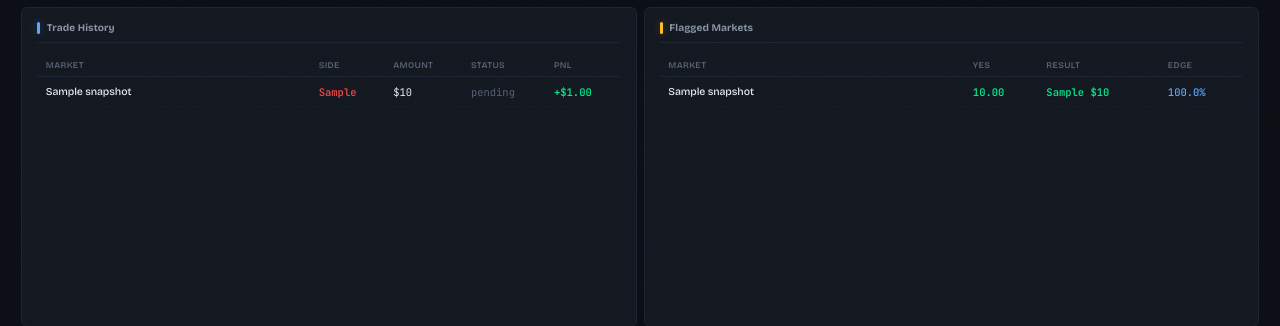
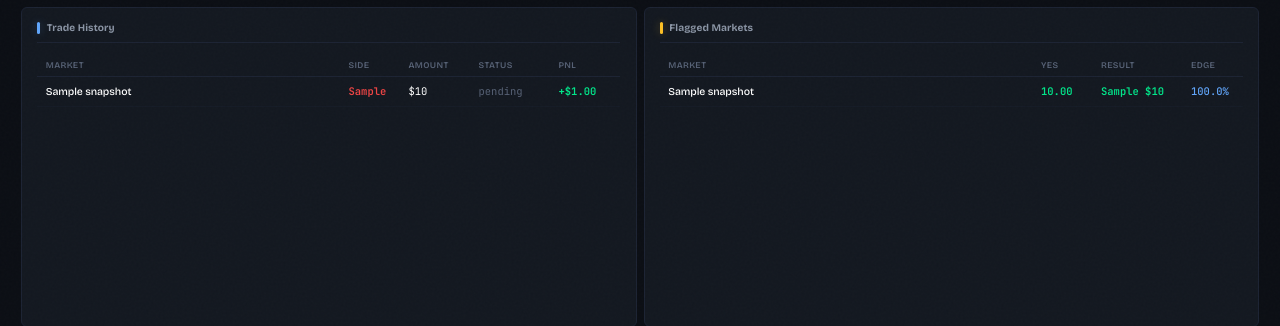
Before and after one commit to harrymcdonagh/polymarket-bot, a FastAPI app: page / in a window 1280 px wide. Shown: the part 464-790 px from the top of the page. Run offline with FastAPI, Linux system fonts and the light colour scheme; tables that the repository leaves empty hold one stand-in row (values such as "Sample post"); data that the repository does not hold is empty; parts of the project's set-up code (start-up, migrations or seed data) failed here and were passed over.

Commit message:
fix: uniform column widths with wrapping market names and white text
- Use table-layout:fixed with colgroup for consistent column widths
- Market column takes remaining space, data columns fixed width
- Long market titles wrap naturally, increasing row height
- All table text now white (#fff) for better readability
- Data cells aligned to top so they stay neat when rows expand

Co-Authored-By: Claude Opus 4.6 <noreply@anthropic.com>

```diff
--- a/src/dashboard/static/style.css
+++ b/src/dashboard/static/style.css
@@ -400,6 +400,7 @@ table {
     width: 100%;
     border-collapse: collapse;
     font-size: 0.75rem;
+    table-layout: fixed;
 }
 
 th {
@@ -421,15 +422,15 @@ th {
 td {
     padding: 0.5rem 0.6rem;
     border-bottom: 1px solid var(--border-subtle);
-    color: var(--text);
+    color: #fff;
     transition: color 0.15s var(--ease);
+    vertical-align: top;
+    white-space: nowrap;
 }
 
 td:first-child {
+    white-space: normal;
     word-break: break-word;
-    min-width: 200px;
-    max-width: 400px;
-    white-space: normal;
     line-height: 1.45;
     font-family: var(--font-display);
     font-weight: 500;
--- a/src/dashboard/templates/index.html
+++ b/src/dashboard/templates/index.html
@@ -200,7 +200,7 @@
         const data = await resp.json();
         const el = document.getElementById('trades-table');
         if (data.total === 0) { el.innerHTML = '<p class="muted">No trades yet.</p>'; return; }
-        let html = '<table><tr><th>Market</th><th>Side</th><th>Amount</th><th>Status</th><th>PnL</th></tr>';
+        let html = '<table><colgroup><col style="width:auto"><col style="width:60px"><col style="width:70px"><col style="width:80px"><col style="width:70px"></colgroup><tr><th>Market</th><th>Side</th><th>Amount</th><th>Status</th><th>PnL</th></tr>';
         data.items.forEach(t => {
             const name = esc(t.question || t.market_id || '');
             const pnl = t.pnl != null ? t.pnl : (t.hypothetical_pnl != null ? t.hypothetical_pnl : null);
@@ -231,7 +231,7 @@
         const data = await resp.json();
         const el = document.getElementById('markets-list');
         if (data.total === 0) { el.innerHTML = '<p class="muted">No flagged markets.</p>'; return; }
-        let html = '<table><tr><th>Market</th><th>YES</th><th>Result</th><th>Edge</th></tr>';
+        let html = '<table><colgroup><col style="width:auto"><col style="width:60px"><col style="width:90px"><col style="width:60px"></colgroup><tr><th>Market</th><th>YES</th><th>Result</th><th>Edge</th></tr>';
         data.items.forEach(m => {
             const price = m.yes_price.toFixed(2);
             const priceColor = m.yes_price > 0.7 ? 'var(--neon)' : m.yes_price < 0.3 ? 'var(--red)' : 'var(--text-secondary)';
```
